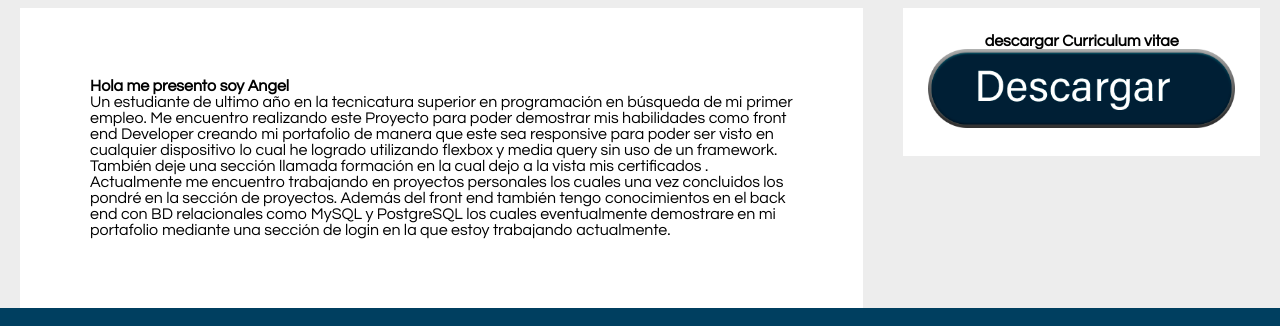
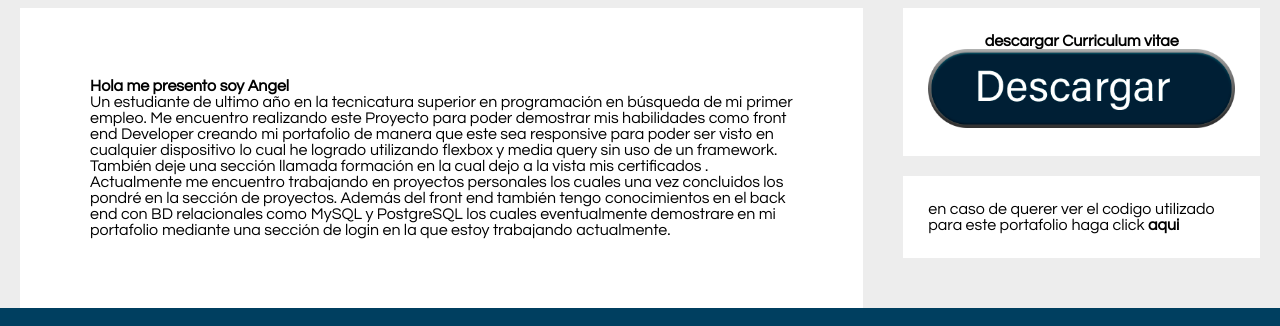
Before and after one commit to developertrinidad08/portafolio, a plain HTML site: page index.html in a window 1280 px wide. Shown: the part 82-408 px from the top of the page. Drawn offline with Linux system fonts and the light colour scheme.

Commit message:
portafolio 0.1

```diff
--- a/index.html
+++ b/index.html
@@ -53,6 +53,10 @@
                     <h4>descargar Curriculum vitae</h4>
                     <a href="pdf/CV-Trinidad Angel 1.0.pdf" download=""> <img src="img/descarga.png" alt=""></a>
 
+                </div>
+                <div>
+                    en caso de querer ver el codigo utilizado para este portafolio haga click
+                    <a href="https://github.com/developertrinidad08/portafolio/tree/master" class="a0">aqui </a>
                 </div>
 
 
--- a/style.css
+++ b/style.css
@@ -82,6 +82,11 @@ body{
     max-height: 100%;
 
 }
+.a0{
+    color: black;
+    font-weight: bold;
+}
+
 /* final - diseño del body  */
 
 /* inicio - diseño del footer  */
```
